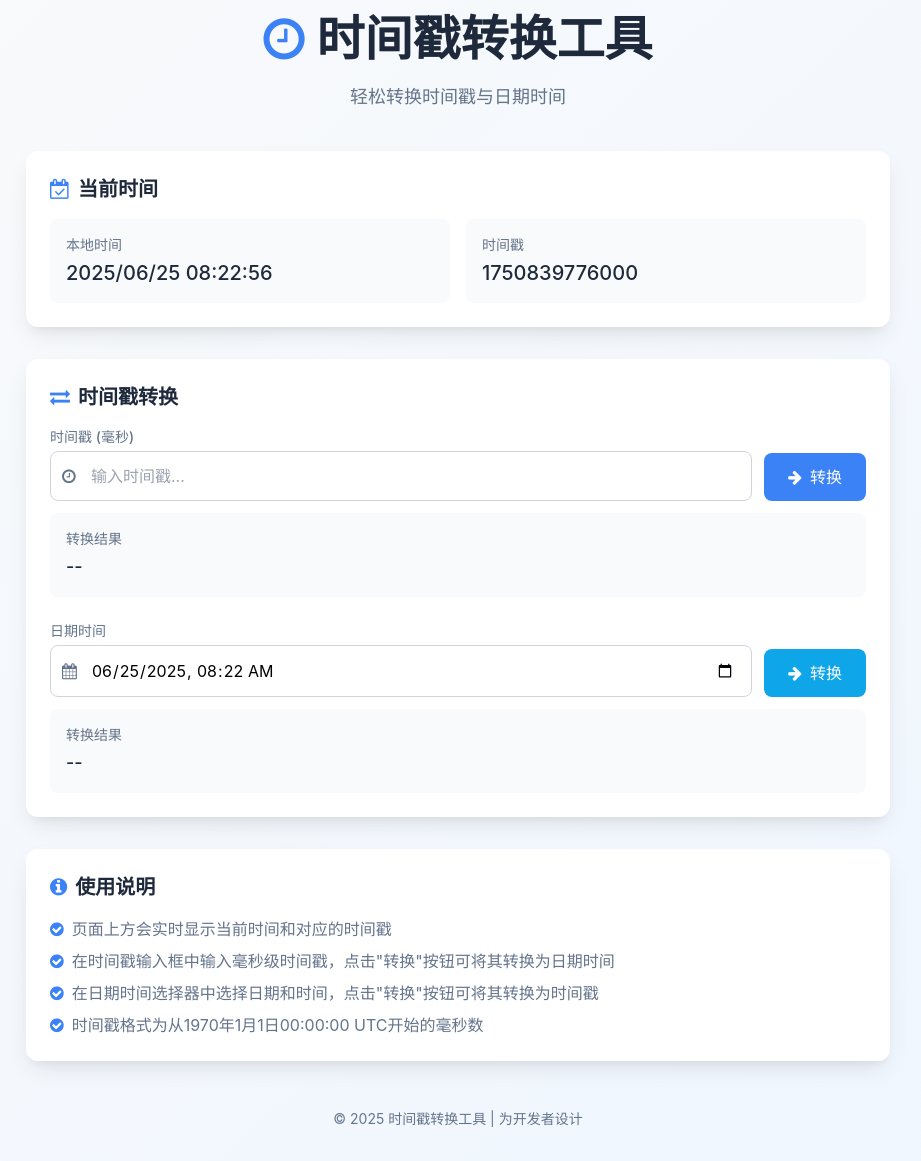
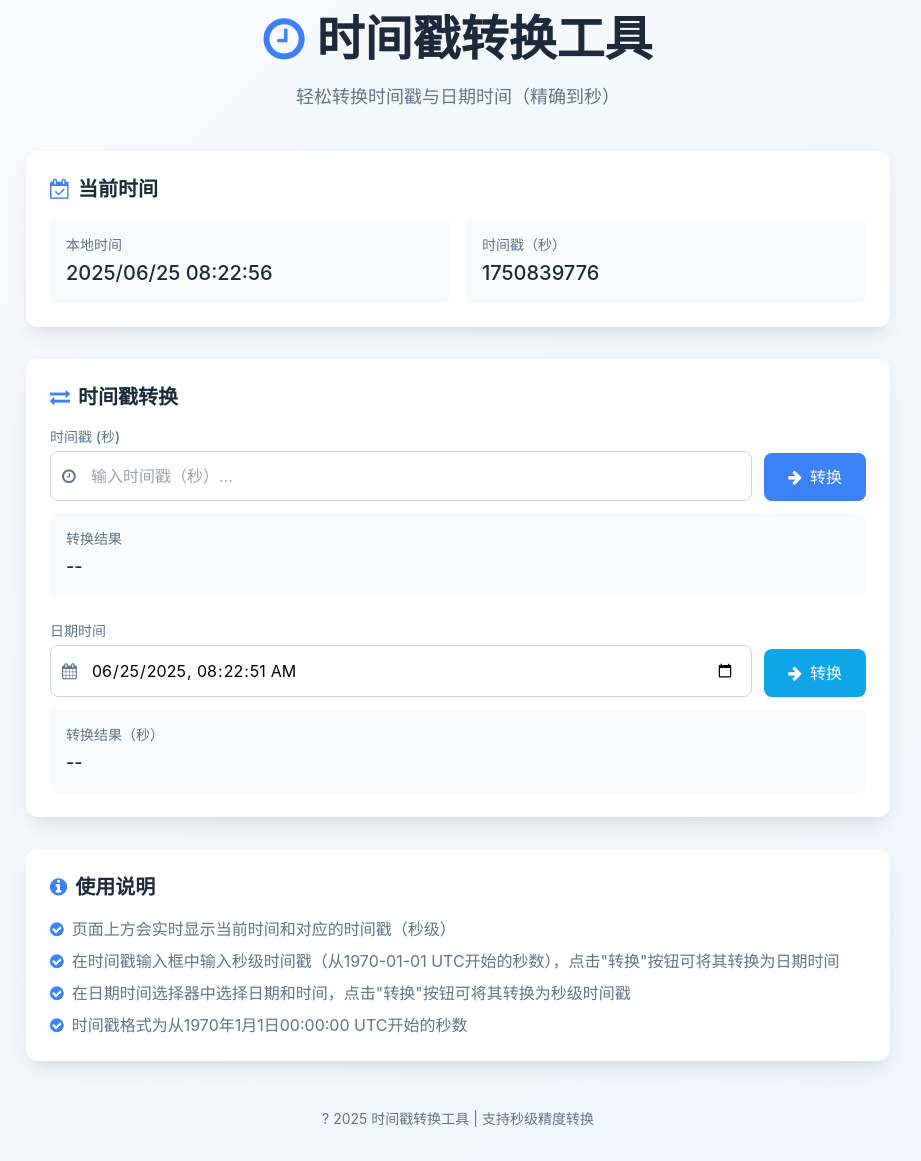
Before and after one commit to army321/webtest, a plain HTML site: page index.html in a window 1280 px wide. Shown: the part 29-1190 px from the top of the page, without its empty margins (182-1103 px from the left). Drawn offline with nearby package versions, Linux system fonts and the light colour scheme.

Commit message:
修改时间戳精确到秒

```diff
--- a/index.html
+++ b/index.html
@@ -47,7 +47,7 @@
             <h1 class="text-[clamp(2rem,5vw,3rem)] font-bold text-dark mb-2">
                 <i class="fa fa-clock-o text-primary mr-3"></i>时间戳转换工具
             </h1>
-            <p class="text-secondary text-lg">轻松转换时间戳与日期时间</p>
+            <p class="text-secondary text-lg">轻松转换时间戳与日期时间（精确到秒）</p>
         </header>
 
         <!-- 当前时间卡片 -->
@@ -61,7 +61,7 @@
                     <p id="current-time" class="text-xl font-medium text-dark">--:--:--</p>
                 </div>
                 <div class="bg-gray-50 p-4 rounded-lg">
-                    <p class="text-sm text-secondary mb-1">时间戳</p>
+                    <p class="text-sm text-secondary mb-1">时间戳（秒）</p> <!-- 修改单位为秒 -->
                     <p id="current-timestamp" class="text-xl font-medium text-dark">--</p>
                 </div>
             </div>
@@ -77,12 +77,12 @@
             <div class="mb-6">
                 <div class="flex flex-col sm:flex-row gap-3 mb-3">
                     <div class="flex-1">
-                        <label for="timestamp-input" class="block text-sm font-medium text-secondary mb-1">时间戳 (毫秒)</label>
+                        <label for="timestamp-input" class="block text-sm font-medium text-secondary mb-1">时间戳 (秒)</label> <!-- 修改单位为秒 -->
                         <div class="relative">
                             <span class="absolute inset-y-0 left-0 flex items-center pl-3 text-secondary">
                                 <i class="fa fa-clock-o"></i>
                             </span>
-                            <input type="number" id="timestamp-input" placeholder="输入时间戳..."
+                            <input type="number" id="timestamp-input" placeholder="输入时间戳（秒）..."
                                 class="w-full pl-10 pr-4 py-3 border border-gray-300 rounded-lg input-focus">
                         </div>
                     </div>
@@ -118,7 +118,7 @@
                     </div>
                 </div>
                 <div class="bg-gray-50 p-4 rounded-lg min-h-[60px]">
-                    <p class="text-sm text-secondary mb-1">转换结果</p>
+                    <p class="text-sm text-secondary mb-1">转换结果（秒）</p> <!-- 添加单位说明 -->
                     <p id="date-result" class="text-lg font-medium text-dark">--</p>
                 </div>
             </div>
@@ -132,33 +132,34 @@
             <ul class="space-y-2 text-secondary">
                 <li class="flex items-start">
                     <i class="fa fa-check-circle text-primary mt-1 mr-2"></i>
-                    <span>页面上方会实时显示当前时间和对应的时间戳</span>
+                    <span>页面上方会实时显示当前时间和对应的时间戳（秒级）</span> <!-- 添加精度说明 -->
                 </li>
                 <li class="flex items-start">
                     <i class="fa fa-check-circle text-primary mt-1 mr-2"></i>
-                    <span>在时间戳输入框中输入毫秒级时间戳，点击"转换"按钮可将其转换为日期时间</span>
+                    <span>在时间戳输入框中输入秒级时间戳（从1970-01-01 UTC开始的秒数），点击"转换"按钮可将其转换为日期时间</span> <!-- 修改单位说明 -->
                 </li>
                 <li class="flex items-start">
                     <i class="fa fa-check-circle text-primary mt-1 mr-2"></i>
-                    <span>在日期时间选择器中选择日期和时间，点击"转换"按钮可将其转换为时间戳</span>
+                    <span>在日期时间选择器中选择日期和时间，点击"转换"按钮可将其转换为秒级时间戳</span> <!-- 添加精度说明 -->
                 </li>
                 <li class="flex items-start">
                     <i class="fa fa-check-circle text-primary mt-1 mr-2"></i>
-                    <span>时间戳格式为从1970年1月1日00:00:00 UTC开始的毫秒数</span>
+                    <span>时间戳格式为从1970年1月1日00:00:00 UTC开始的秒数</span> <!-- 修改单位说明 -->
                 </li>
             </ul>
         </div>
 
         <!-- 页脚 -->
         <footer class="mt-12 text-center text-secondary text-sm">
-            <p>© 2025 时间戳转换工具 | 为开发者设计</p>
+            <p>? 2025 时间戳转换工具 | 支持秒级精度转换</p> <!-- 添加精度说明 -->
         </footer>
     </div>
 
     <script>
-        // 更新当前时间和时间戳
+        // 更新当前时间和时间戳（秒级）
         function updateCurrentTime() {
             const now = new Date();
+            // 显示精确到秒的时间
             document.getElementById('current-time').textContent = now.toLocaleString('zh-CN', {
                 year: 'numeric',
                 month: '2-digit',
@@ -168,7 +169,8 @@
                 second: '2-digit',
                 hour12: false
             });
-            document.getElementById('current-timestamp').textContent = now.getTime();
+            // 转换为秒级时间戳（原getTime()返回毫秒，除以1000取整）
+            document.getElementById('current-timestamp').textContent = Math.floor(now.getTime() / 1000);
         }
 
         // 初始化当前时间
@@ -176,18 +178,19 @@
         // 每秒更新一次
         setInterval(updateCurrentTime, 1000);
 
-        // 时间戳转日期
+        // 时间戳转日期（处理秒级输入）
         document.getElementById('convert-to-date').addEventListener('click', function() {
             const timestampInput = document.getElementById('timestamp-input');
             const timestamp = timestampInput.value;
 
             if (!timestamp) {
-                document.getElementById('timestamp-result').textContent = '请输入时间戳';
+                document.getElementById('timestamp-result').textContent = '请输入时间戳（秒）';
                 return;
             }
 
             try {
-                const date = new Date(parseInt(timestamp));
+                // 秒级时间戳需转换为毫秒（乘以1000）
+                const date = new Date(parseInt(timestamp) * 1000);
                 document.getElementById('timestamp-result').textContent = date.toLocaleString('zh-CN', {
                     year: 'numeric',
                     month: '2-digit',
@@ -199,11 +202,11 @@
                     timeZoneName: 'short'
                 });
             } catch (error) {
-                document.getElementById('timestamp-result').textContent = '无效的时间戳';
+                document.getElementById('timestamp-result').textContent = '无效的时间戳（秒）';
             }
         });
 
-        // 日期转时间戳
+        // 日期转时间戳（返回秒级）
         document.getElementById('convert-to-timestamp').addEventListener('click', function() {
             const dateInput = document.getElementById('date-input');
             const dateString = dateInput.value;
@@ -214,20 +217,20 @@
             }
 
             try {
-                // 处理时区问题，将本地时间转换为UTC时间
+                // 转换为毫秒时间戳后除以1000取整
                 const date = new Date(dateString);
-                const timestamp = date.getTime();
+                const timestamp = Math.floor(date.getTime() / 1000);
                 document.getElementById('date-result').textContent = timestamp;
             } catch (error) {
                 document.getElementById('date-result').textContent = '无效的日期时间';
             }
         });
 
-        // 设置当前时间为日期输入框的默认值
+        // 设置当前时间为日期输入框的默认值（精确到秒）
         document.addEventListener('DOMContentLoaded', function() {
             const now = new Date();
-            // 格式化为YYYY-MM-DDTHH:mm
-            const formattedDate = now.toISOString().slice(0, 16);
+            // 格式化为YYYY-MM-DDTHH:mm:ss（包含秒）
+            const formattedDate = now.toISOString().slice(0, 19).replace('T', 'T'); // 保留秒部分
             document.getElementById('date-input').value = formattedDate;
         });
     </script>
```
